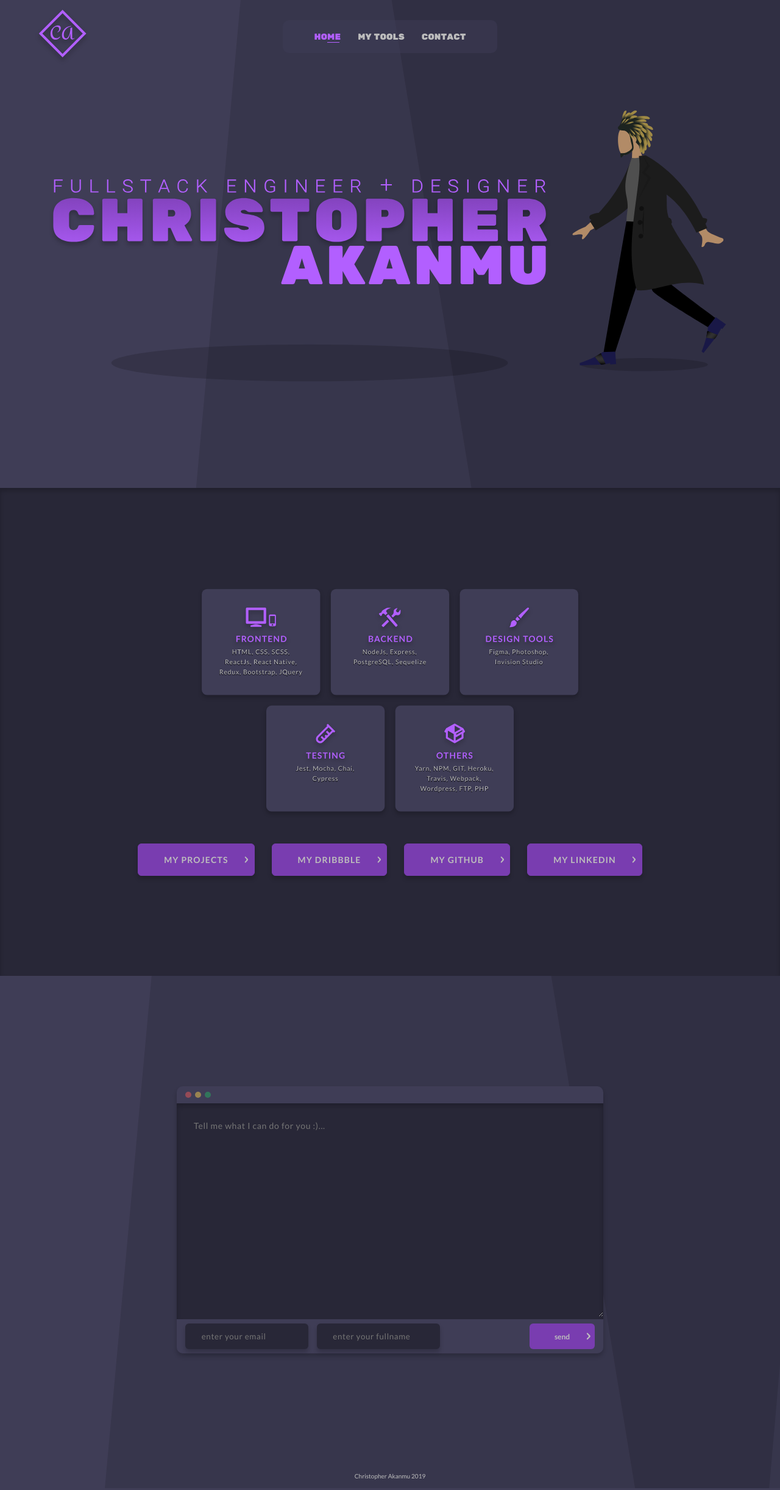
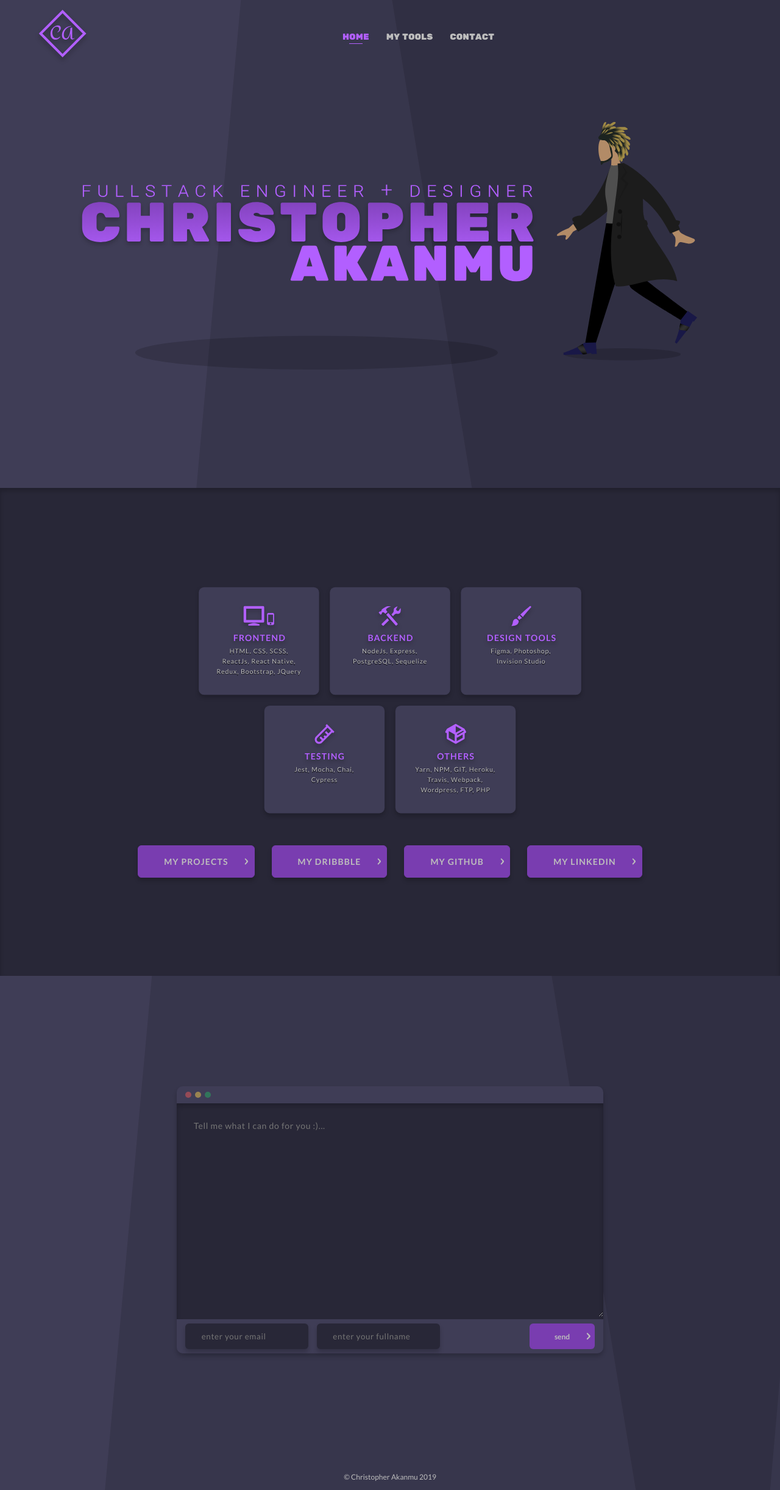
Before and after one commit to KvNGCzA/portfolio-site, a React (Create React App) app: page / in a window 1280 px wide. Shown: the whole page at 61% size. Built offline with nearby package versions, Linux system fonts and the light colour scheme.

Commit message:
make header respond to scroll (#9)

```diff
--- a/src/views/SimplisticPage/index.jsx
+++ b/src/views/SimplisticPage/index.jsx
@@ -6,16 +6,19 @@ import landingImage from '../../images/landing-image.svg';
 import tools from '../../images/tools.svg';
 import chevronRight from '../../images/chevron-right.svg';
 import actions from '../../images/actions.svg';
+import description from '../../images/description.svg';
 
 
 class SimplisticPage extends Component {
   defaultFormValues = {
     body: '',
     email: '',
-    fullname: ''
+    fullname: '',
+    menuback: ''
   };
 
   state = {
+    currentPage: 0,
     socials: [
       {
         link: 'https://docs.google.com/presentation/d/1dxTE0rnvi7HQz5pkEp526ELH0GBFn_zK0Rq4s_BkgEI/edit?usp=sharing',
@@ -34,29 +37,70 @@ class SimplisticPage extends Component {
     formValues: { ...this.defaultFormValues }
   }
 
+  componentDidMount() {
+    document.addEventListener('scroll', this.onScroll, false);
+  }
+
+  onScroll = () => {
+    const { currentPage, menuback } = this.state;
+    const height = window.innerHeight;
+    const top = window.pageYOffset;
+    if (top > 270 && !menuback) {
+      this.setState({ menuback: 'rgba(63, 61, 86, 0.5)' })
+    } else if (top < 270 && menuback) {
+      this.setState({ menuback: '' })
+    }
+
+    if (
+      top > (0.8 * height)
+      && top < ((0.8 * height) * 2)
+      && currentPage !== 1
+    ) {
+      this.selectPage(1);
+    } else if (
+      top > (0.8 * (height * 2))
+      && currentPage !== 2
+    ) {
+      this.selectPage(2);
+    } else if (top < (0.8 * height) && currentPage !== 0) {
+      this.selectPage(0);
+    }
+  }
+
+  selectPage = (currentPage) => {
+    this.setState({ currentPage });
+  }
+
   renderHeader = () => {
+    const { currentPage } = this.state;
     return (
       <header className="simplistic-header">
         <div className="simplistic-header--item simplistic-header--item--one">
           <img src={simplisticLogo} alt="logo"/>
         </div>
         <div className="simplistic-header--item simplistic-header--item--two">
-          <ul>
-            <li className="active">
-              <a href="#here">home</a>
-              <span className="active--underline-parent">
+          <ul style={{
+            backgroundColor: this.state.menuback
+          }}>
+            <li className={currentPage === 0 ? 'active' : ''}>
+              <a href="#homepage" onClick={() => this.selectPage(0)}>home</a>
+              {currentPage === 0 ? <span className="active--underline-parent">
                 <span className="active--underline"></span>
-              </span>
+              </span> : null}
             </li>
-            <li>
-              <a href="#here">my tools</a>
+            <li className={currentPage === 1 ? 'active' : ''}>
+              <a href="#tools" onClick={() => this.selectPage(1)}>my tools</a>
+              {currentPage === 1 ? <span className="active--underline-parent">
+                <span className="active--underline"></span>
+              </span> : null}
             </li>
-            <li>
-              <a href="#here">contact</a>
+            <li className={currentPage === 2 ? 'active' : ''}>
+              <a href="#message" onClick={() => this.selectPage(2)}>contact</a>
+              {currentPage === 2 ? <span className="active--underline-parent">
+                <span className="active--underline"></span>
+              </span> : null}
             </li>
           </ul>
-        </div>
-        <div className="simplistic-header--item simplistic-header--item--three">
         </div>
       </header>
     );
@@ -94,11 +138,11 @@ class SimplisticPage extends Component {
 
         <div className="simplistic-body">
 
-          <div className="introduction">
+          <div id="homepage" className="introduction">
             <img src={landingImage} alt="landing"/>
           </div>
 
-          <div className="simplistic-tools">
+          <div id="tools" className="simplistic-tools">
             <div className="simplistic-tools--parent">
               <img src={tools} alt="tools"/>
               <div className="simplistic-tools--buttons">
@@ -116,7 +160,7 @@ class SimplisticPage extends Component {
             </div>
           </div>
 
-          <div className="simplistic-message">
+          <div id="message" className="simplistic-message">
             <form onSubmit={this.handleSubmit}>
               <div className="simplistic-form">
                 <div className="simplistic-form--header">
@@ -157,7 +201,7 @@ class SimplisticPage extends Component {
           </div>
         </div>
         <footer>
-          <p>Christopher Akanmu {new Date().getFullYear()}</p>
+          <p>&copy; Christopher Akanmu {new Date().getFullYear()}</p>
         </footer>
       </div>
     )
--- a/src/views/SimplisticPage/index.scss
+++ b/src/views/SimplisticPage/index.scss
@@ -32,7 +32,7 @@ $defaultShadow: 0px 5px 7px rgba(0, 0, 0, 0.2);
     z-index: 777;
 
     &--item {
-      flex: 1;
+      // flex: 1;
       display: flex;
 
       &:first-child {
@@ -41,6 +41,7 @@ $defaultShadow: 0px 5px 7px rgba(0, 0, 0, 0.2);
 
       &--two {
         justify-content: center;
+        margin: auto;
       }
 
       &--three {
@@ -51,7 +52,7 @@ $defaultShadow: 0px 5px 7px rgba(0, 0, 0, 0.2);
     ul {
       list-style: none;
       display: flex;
-      background: $menuback;
+      // background: $menuback;
       border-radius: 10px;
       align-items: center;
       padding: 1.3em 2.7em;
@@ -69,16 +70,16 @@ $defaultShadow: 0px 5px 7px rgba(0, 0, 0, 0.2);
         }
 
         &--underline-parent {
-          width: 1em;
           justify-content: center;
+          display: flex;
           align-items: center;
         }
 
         &--underline {
           position: absolute;
           border-bottom: 1px solid $icon-purple;
-          width: 1.4em;
-          background-color: black;
+          width: 50%;
+          padding: 0.2em;
         }
       }
 
@@ -128,7 +129,7 @@ $defaultShadow: 0px 5px 7px rgba(0, 0, 0, 0.2);
       justify-content: center;
 
       img {
-        width: 80em;
+        width: 80%;
         height: auto;
       }
     }
@@ -147,7 +148,7 @@ $defaultShadow: 0px 5px 7px rgba(0, 0, 0, 0.2);
         height: 100%;
 
         img {
-          width: 45em;
+          width: 50%;
           height: auto;
         }
       }
@@ -164,6 +165,7 @@ $defaultShadow: 0px 5px 7px rgba(0, 0, 0, 0.2);
           font-weight: bold;
           font-size: 1em;
           letter-spacing: 0.08em;
+          text-align: center;
           color: $defGrey;
           background-color: $defPurp;
           border: 1px solid $defPurp;
@@ -291,7 +293,11 @@ $defaultShadow: 0px 5px 7px rgba(0, 0, 0, 0.2);
 
     p {
       font-family: 'Lato', sans-serif;
-      font-size: 10px;
+      font-size: 12px;
     }
   }
 }
+
+@media (max-width: 782px) {
+
+}
```
Also changed, not shown: src/images/description.svg (added).
